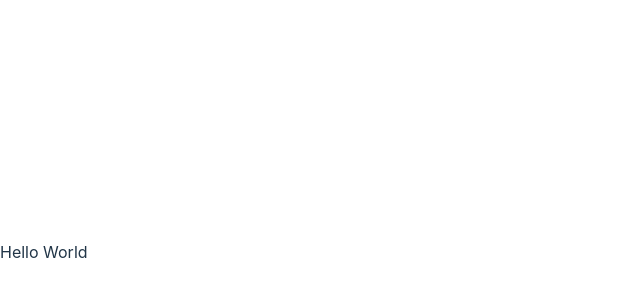
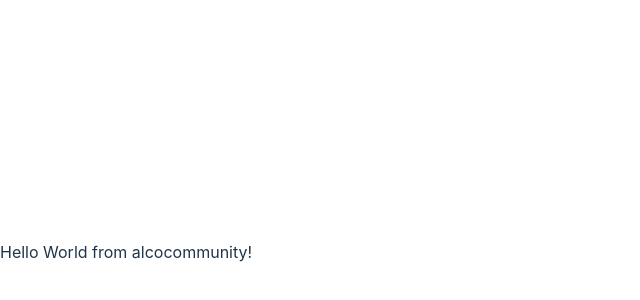
Before and after one commit to pavel-sobchenko/pavel-sobchenko-REACT2023Q1, a React (Vite) app: page / in a window 1280 px wide. Shown: the part 148-448 px from the top of the page, without its empty margins (0-640 px from the left). Built offline with nearby package versions, Linux system fonts and the light colour scheme.

Commit message:
initial main commit

```diff
--- a/src/App.tsx
+++ b/src/App.tsx
@@ -2,7 +2,7 @@ function App() {
 
   return (
     <div>
-      Hello World
+      Hello World from alcocommunity!
     </div>
   )
 }
```
